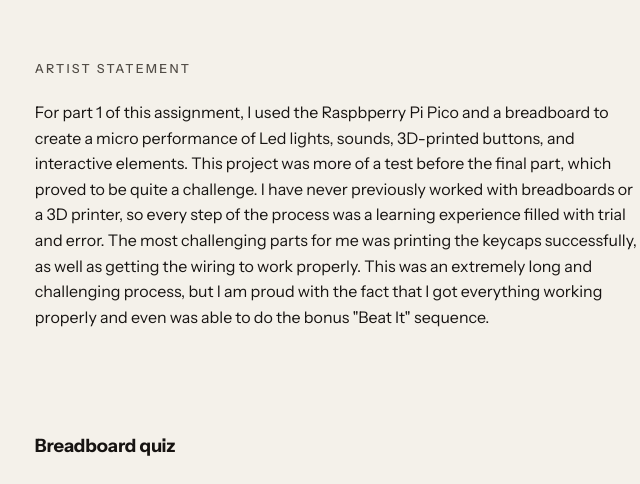
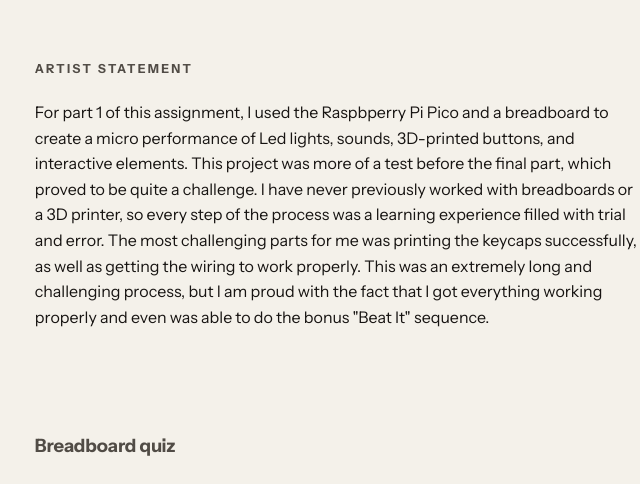
Before and after one commit to Sarahw709/Art-106-micro-perform-part1, a plain HTML site: page index.html in a window 1280 px wide. Shown: the part 402-886 px from the top of the page, 43-683 px from the left. Drawn offline with Linux system fonts and the light colour scheme.

Commit message:
Match the image heading color and bold the statement label.
Breadboard quiz uses the same gray as Artist statement, and that label is now bold.

Co-authored-by: Sarahw709 <Sarahw709@users.noreply.github.com>

```diff
--- a/style.css
+++ b/style.css
@@ -145,7 +145,7 @@ h2 {
   margin: 2.5rem 0 0;
   font-family: var(--sans);
   font-size: 0.78rem;
-  font-weight: 500;
+  font-weight: 700;
   letter-spacing: 0.18em;
   text-transform: uppercase;
   color: var(--quiet);
@@ -164,6 +164,7 @@ h3 {
   font-size: 1.15rem;
   font-weight: 700;
   letter-spacing: -0.01em;
+  color: var(--quiet);
 }
 
 .still,
```
